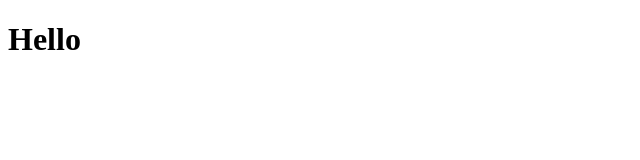
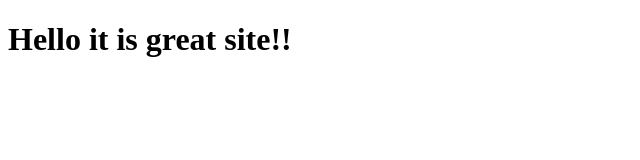
Before and after one commit to bar0n/cousera-test, a plain HTML site: page site/index.html in a window 1280 px wide. Shown: the whole page, without its empty margins (0-640 px from the left). Drawn offline with Linux system fonts and the light colour scheme.

Commit message:
small change

```diff
--- a/site/index.html
+++ b/site/index.html
@@ -4,6 +4,6 @@
 	<title>Hello Cousera</title>
 </head>
 <body>
-<h1>Hello</h1>
+<h1>Hello it is great site!!</h1>
 </body>
 </html>
```
